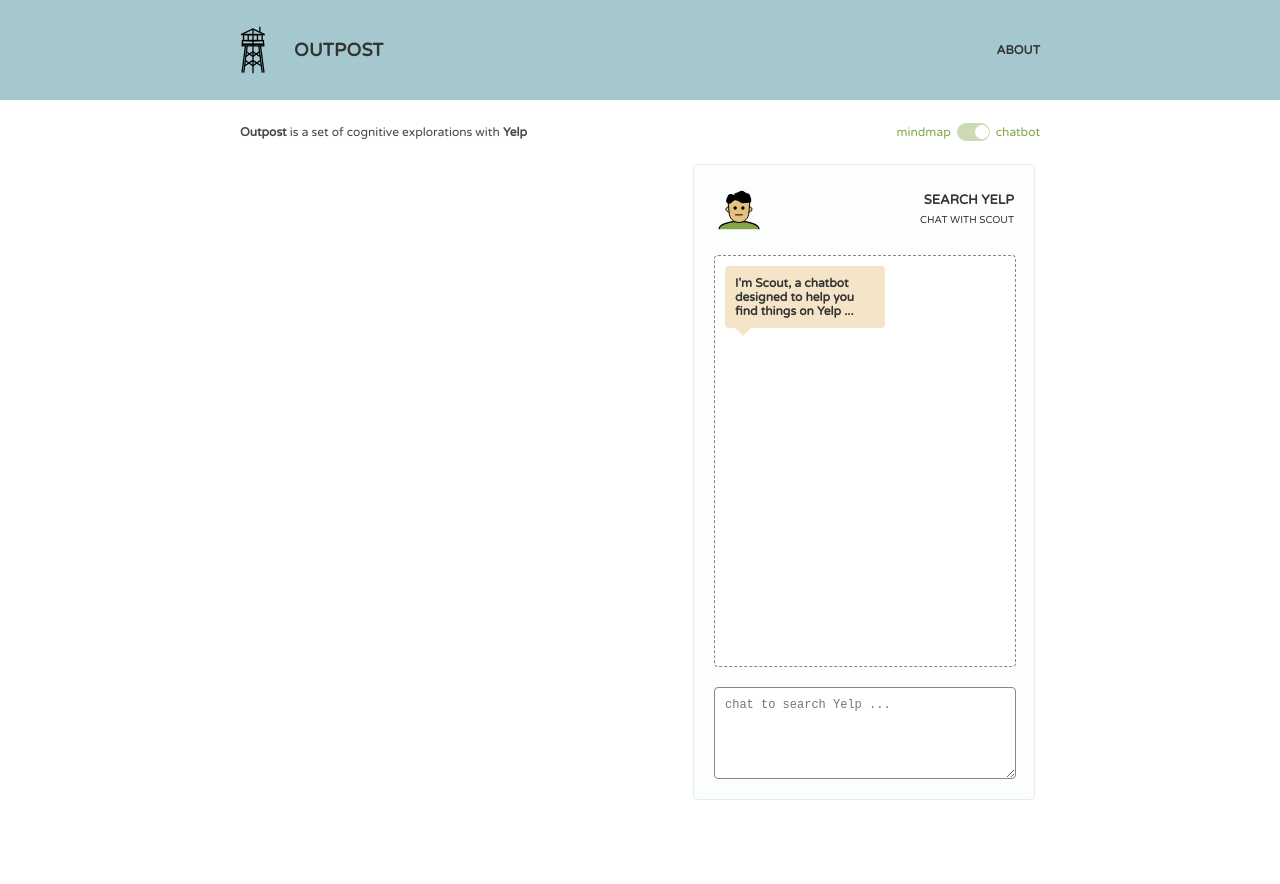
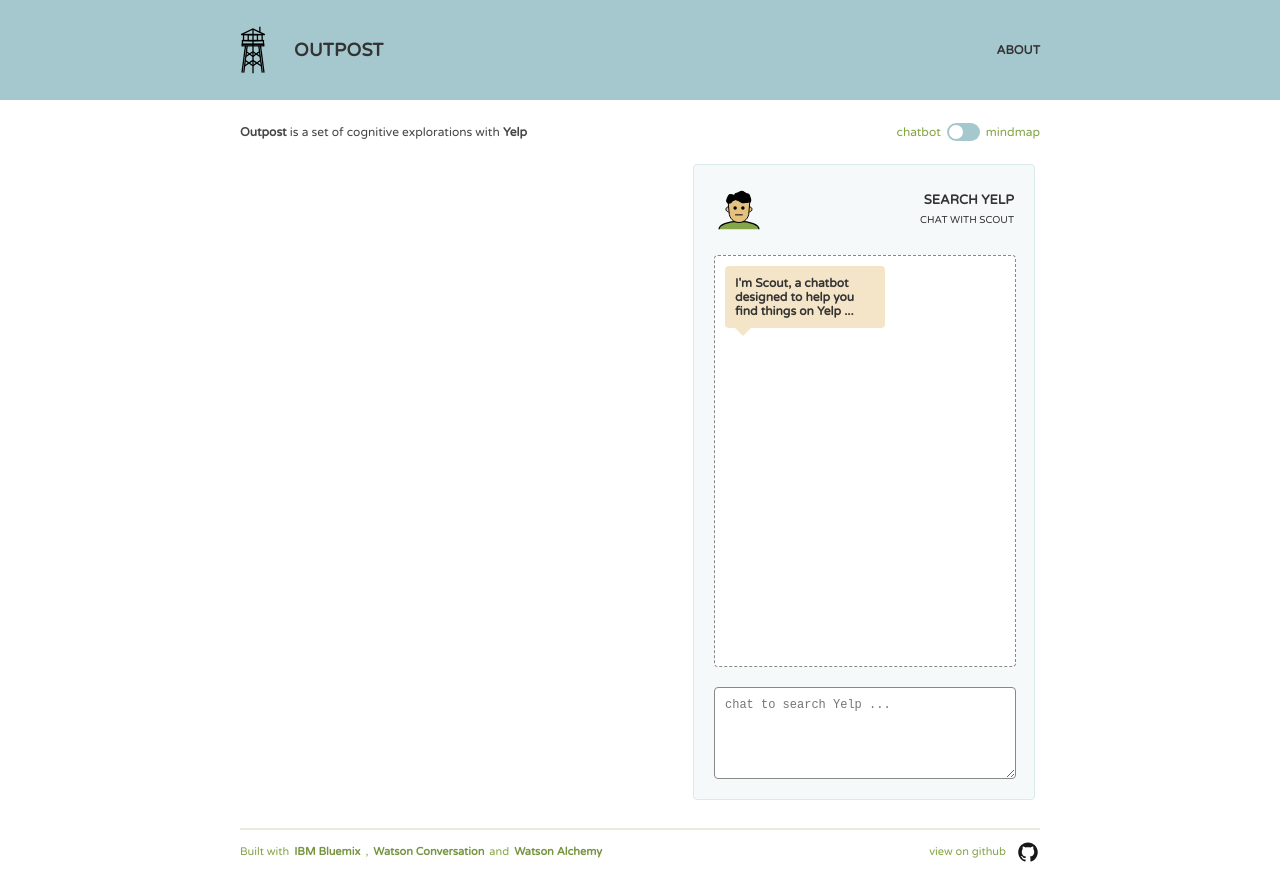
Before and after one commit to antonmc/outpost, a website: page public/index.html in a window 1280 px wide. Before the commit the page ends 800 px from the top, so only its background shows below. Drawn offline with Linux system fonts and the light colour scheme; some packages are replaced by stand-ins of ours.

Commit message:
more style improvements

```diff
--- a/public/index.html
+++ b/public/index.html
@@ -34,12 +34,13 @@
         <div class="subtext">
             <div class="welcome"><strong>Outpost</strong> is a set of cognitive explorations with <strong>Yelp</strong></div>
             <div class="switcharea">
-                <label>mindmap</label>
+                <label>chatbot</label>
                 <label class="switch">
-                    <input type="checkbox" checked onchange="flip()">
+                    <input type="checkbox" onchange="flip()">
                     <div class="slider round"></div>
                 </label>
-                <label>chatbot</label>
+                <label>mindmap</label>
+
             </div>
         </div>
 
@@ -151,6 +152,20 @@
             </div>
 
         </div>
+
+
+        <div class="builttext">
+            <div class="built">Built with
+                <a href="https://bluemix.net">IBM Bluemix</a>, <a href="https://www.ibm.com/watson/developercloud/conversation.html">Watson Conversation</a> and <a href="https://www.ibm.com/watson/developercloud/alchemy-language.html">Watson Alchemy</a></div>
+            <div class="githubarea">
+                <div class="githublabel">view on github</div>
+                <a class="githubimage" href="https://github.com/antonmc/outpost">
+                    <img border="0" alt="W3Schools" src="images/github.svg" width="24" height="24">
+                </a>
+
+            </div>
+        </div>
+
     </div>
 
 </body>
--- a/public/stylesheets/style.css
+++ b/public/stylesheets/style.css
@@ -221,9 +221,9 @@
     flex-direction: column;
     padding: 20px;
     /* padding-left: 30px; */
-    background: #fcfdfd;
+    background: #f6f9fa;
     border-left: 3px solid #e4eef0;
-    border: 1px solid #e4eef0;
+    border: 1px solid #dbe9eb;
     border-radius: 4px;
     /* padding: 10px; */
 }
@@ -236,10 +236,10 @@
     /* padding-left: 30px; */
     background: #fcfdfd;
     border-left: 3px solid #e4eef0;
-    border: 1px solid #e4eef0;
+    border: 1px solid #dae4c7;
     border-radius: 4px;
     /* padding: 10px; */
-    background: white;
+    background: #f2f6ec;
 }
 
 .conversation-title-area {
@@ -294,7 +294,7 @@
     border-radius: 4px;
     margin-top: 20px;
     background: white;
-    overflow-y: auto;
+    overflow-y: scroll;
     overflow-x: hidden;
     display: flex;
 }
@@ -364,6 +364,7 @@
     border-radius: 4px;
     display: flex;
     flex-direction: column;
+    background: white;
     justify-content: center;
     align-items: center;
     margin-top: 10px;
@@ -387,6 +388,7 @@
     border: 1px dashed #A5C8CF;
     /* width: 100%; */
     border-radius: 4px;
+    background: white;
 }
 
 .detail-header {
@@ -414,7 +416,7 @@
 }
 
 .scoutbot {
-    display: flex;
+    display: block;
     flex-direction: column;
 }
 
@@ -445,7 +447,7 @@
 }
 
 .person {
-    display: flex;
+    display: block;
     flex-direction: column;
     align-self: flex-end;
     align-content: flex-end;
@@ -473,10 +475,13 @@
     border-width: 8px 8px 0px 8px;
     border-color: #e4eef0 transparent;
     display: block;
-    margin-right: 20px;
+    /* margin-right: 200px; */
     width: 0;
     z-index: 1;
     bottom: -15px;
+    right: 20px;
+    margin-right: 20px;
+    float: right;
 }
 
 .subtext {
@@ -612,33 +617,12 @@
     border: 1px solid #ccc;
 }
 
-
-/*
-.flip-container:hover .flipper,
-.flip-container.hover .flipper {
-    -webkit-transform: rotateY(180deg);
-    -moz-transform: rotateY(180deg);
-    -o-transform: rotateY(180deg);
-    transform: rotateY(180deg);
-}*/
-
 .rotator {
     -webkit-transform: rotateY(180deg);
     -moz-transform: rotateY(180deg);
     -o-transform: rotateY(180deg);
     transform: rotateY(180deg);
 }
-
-
-/*
-.flip-container:hover .flipper,
-.flip-container.hover .flipper {
-    -webkit-transform: rotateY(180deg);
-    -moz-transform: rotateY(180deg);
-    -o-transform: rotateY(180deg);
-    transform: rotateY(180deg);
-}
-*/
 
 .flip-container,
 .front,
@@ -682,3 +666,67 @@
     transform: rotateY(180deg);
     background: #f8f8f8;
 }
+
+.builttext {
+    display: flex;
+    flex-direction: row;
+    justify-content: space-between;
+    width: 800px;
+    margin-top: 30px;
+    border-top: 2px solid #e6edda;
+    padding-top: 10px;
+}
+
+.built {
+    display: flex;
+    flex-direction: row;
+    margin-right: 10px;
+    line-height: 24px;
+    font-size: 11px;
+    color: #84a546;
+}
+
+.built a {
+    margin-left: 5px;
+    margin-right: 5px;
+    color: #76943f;
+    font-weight: bold;
+    text-decoration: none;
+}
+
+.githublabel {
+    display: flex;
+    flex-direction: row;
+    margin-right: 10px;
+    line-height: 24px;
+}
+
+.githubimage {
+    display: flex;
+    align-content: center;
+    align-items: center;
+}
+
+.githubarea {
+    font-size: 11px;
+    /* margin-top: 26px; */
+    /* background: #f5e5c8; */
+    /* padding: 10px; */
+    /* padding-top: 25px; */
+    /* padding-bottom: 10px; */
+    border-radius: 4px;
+    color: #84a546;
+    line-height: 24px;
+    /* text-align: center; */
+    /* border: 1px dashed #e4c17e; */
+    /* padding: 10px; */
+    margin-bottom: 20px;
+    display: flex;
+    flex-direction: row;
+    align-items: center;
+    width: 140px;
+    display: flex;
+    align-content: center;
+    align-items: center;
+    justify-content: flex-end;
+}
```
Also changed, not shown: app.js (+18 -0 lines).
